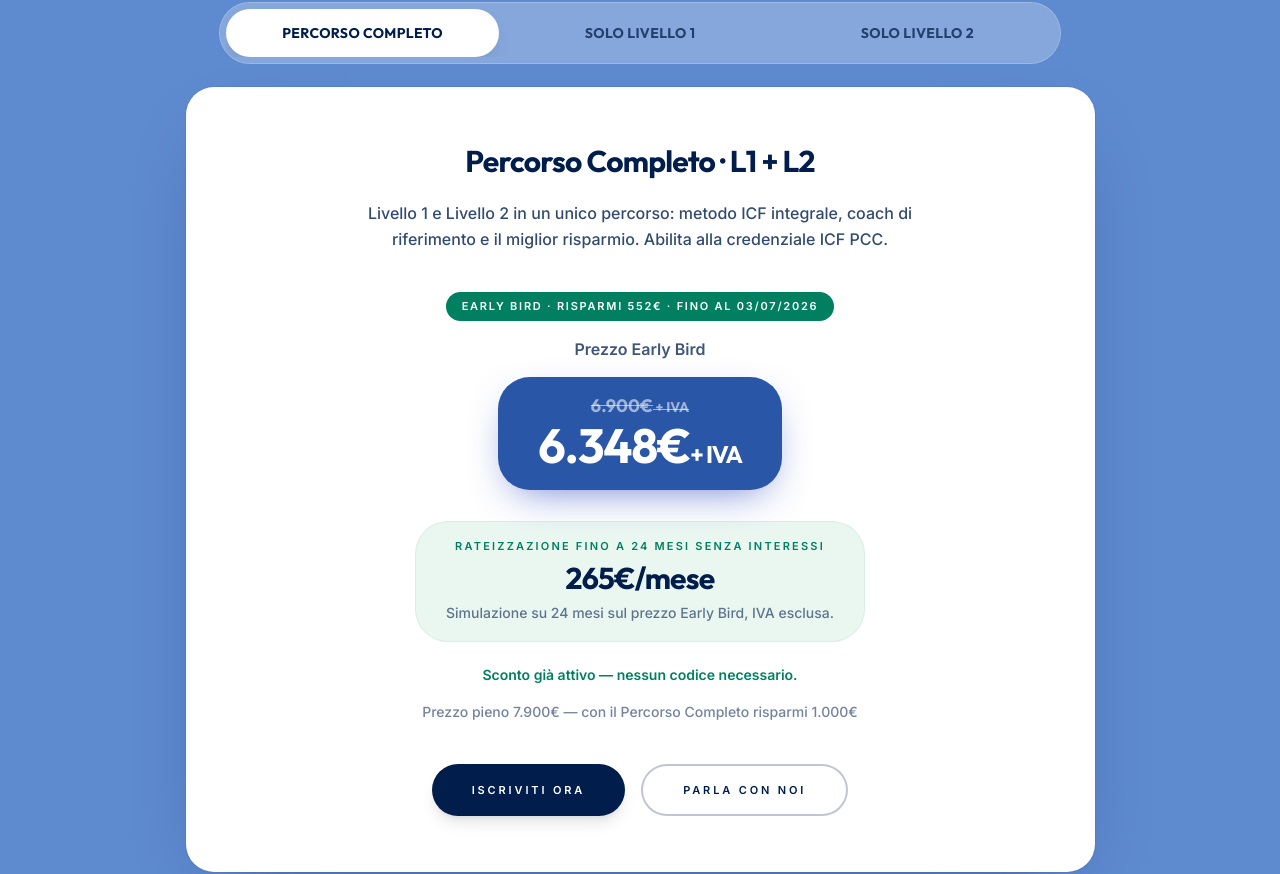
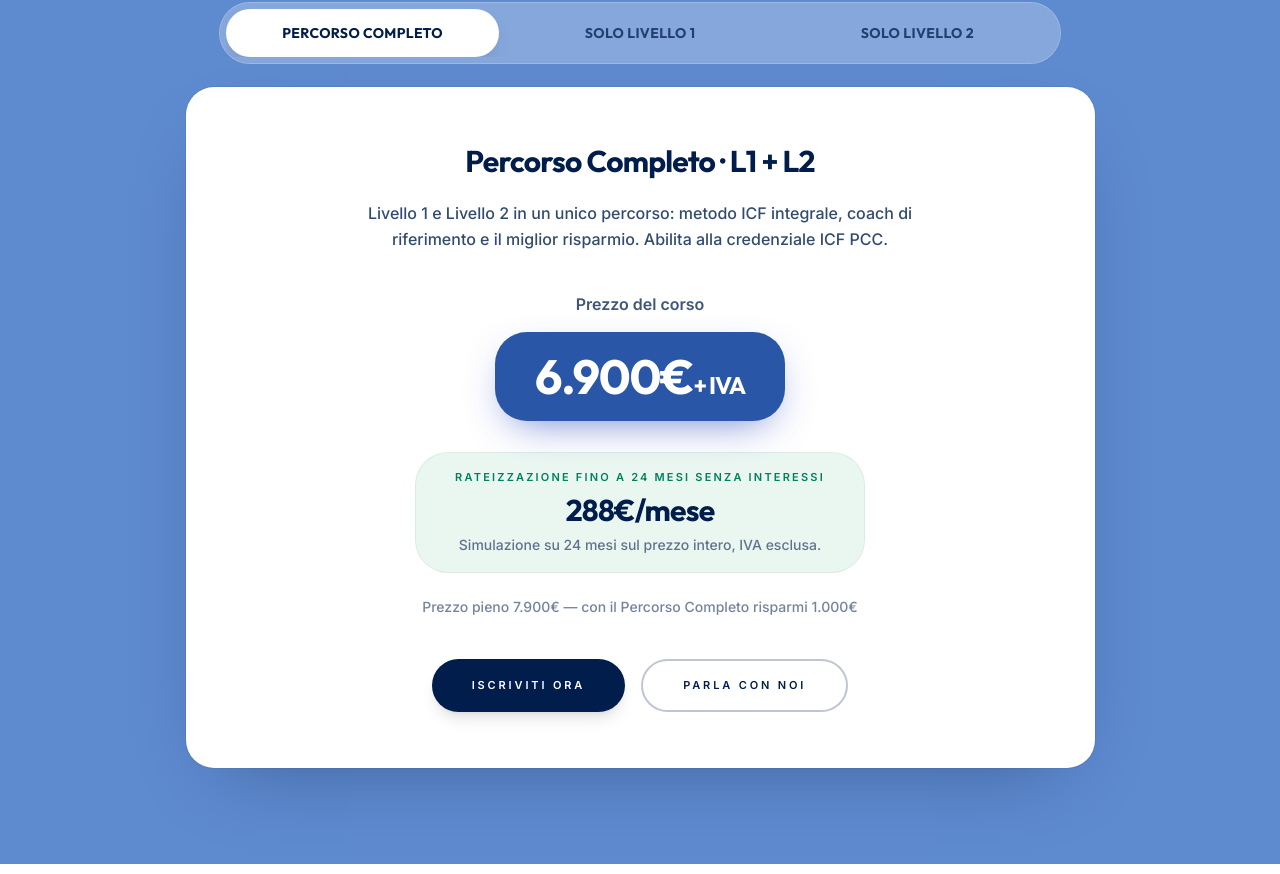
Before and after one commit to danielecolasanti22-wq/asterys-lab---scuola-di-coaching-icf, a React (Vite) app: page /corsi/apcm in a window 1280 px wide. Shown: the part 10151-11025 px from the top of the page. Built offline with nearby package versions, Linux system fonts and the light colour scheme.

Commit message:
Revert "Early Bird 'già applicato' con auto-scadenza (placeholder) su APCM e ASTC"
This reverts commit 8e8cbcdc63a4ee9e7d66e631ce6da8ac4535ae0f.

```diff
--- a/src/constants/coursesContent.tsx
+++ b/src/constants/coursesContent.tsx
@@ -24,17 +24,6 @@ export interface CourseFee {
     note: string;
   };
   type: 'installment' | 'lump' | 'after' | 'zero-rate';
-  /**
-   * Early Bird "già applicato" (come l'offerta WooCommerce): prezzo scontato +
-   * scadenza ISO. Mentre è attivo la card mostra il prezzo pieno barrato e l'EB;
-   * dopo `deadlineISO` torna da solo al prezzo pieno. Fonte di verità: WooCommerce.
-   */
-  earlyBird?: {
-    price: string;
-    save?: string;
-    monthly?: string;
-    deadlineISO: string;
-  };
 }
 
 /** Fascia oraria / riga “calendar + clock” (layout Boolean) */
@@ -615,10 +604,9 @@ export const coursesContent: Record<string, CourseData> = {
     sessionSchedule: [
       { days: "Calendario definito in base all'edizione scelta", time: "" }
     ],
-    // Sezione pagamento sul modello ASTC: una scheda per livello (prezzo intero
-    // + simulazione rate 24 mesi). Early Bird "già applicato" via `earlyBird`:
-    // mentre è attivo mostra il prezzo scontato e si nasconde da solo alla scadenza.
-    // Valori EB e deadline sono PLACEHOLDER — da allineare a WooCommerce per edizione.
+    // Sezione pagamento sul modello ASTC: una scheda per livello, ognuna con
+    // prezzo intero + simulazione rate 24 mesi. La scelta intero/rate avviene
+    // al checkout; qui è solo simulazione. (Early Bird: gestito a parte.)
     fees: [
       {
         title: "Percorso Completo",
@@ -633,12 +621,6 @@ export const coursesContent: Record<string, CourseData> = {
           amount: "288€/mese",
           note: "Simulazione su 24 mesi sul prezzo intero, IVA esclusa."
         },
-        earlyBird: {
-          price: "6.348€",
-          save: "risparmi 552€",
-          monthly: "265€/mese",
-          deadlineISO: "2026-07-03T23:59:59+02:00" // PLACEHOLDER — deadline EB reale per edizione
-        },
         footnote: "Prezzo pieno 7.900€ — con il Percorso Completo risparmi 1.000€"
       },
       {
@@ -653,12 +635,6 @@ export const coursesContent: Record<string, CourseData> = {
           label: "Rateizzazione fino a 24 mesi senza interessi",
           amount: "142€/mese",
           note: "Simulazione su 24 mesi sul prezzo intero, IVA esclusa."
-        },
-        earlyBird: {
-          price: "3.128€",
-          save: "risparmi 272€",
-          monthly: "130€/mese",
-          deadlineISO: "2026-07-03T23:59:59+02:00"
         }
       },
       {
@@ -673,12 +649,6 @@ export const coursesContent: Record<string, CourseData> = {
           label: "Rateizzazione fino a 24 mesi senza interessi",
           amount: "188€/mese",
           note: "Simulazione su 24 mesi sul prezzo intero, IVA esclusa."
-        },
-        earlyBird: {
-          price: "4.140€",
-          save: "risparmi 360€",
-          monthly: "173€/mese",
-          deadlineISO: "2026-07-03T23:59:59+02:00"
         }
       }
     ],
@@ -1475,12 +1445,7 @@ export const coursesContent: Record<string, CourseData> = {
           amount: "121€/mese",
           note: "Simulazione su 24 mesi sul prezzo intero, IVA esclusa."
         },
-        earlyBird: {
-          price: "2.726€",
-          save: "risparmi 174€",
-          monthly: "114€/mese",
-          deadlineISO: "2026-07-03T23:59:59+02:00" // PLACEHOLDER — deadline EB reale per edizione
-        }
+        footnote: "Prezzo Early Bird € 2.726"
       },
       {
         title: "ASTC 1° livello",
@@ -1495,12 +1460,7 @@ export const coursesContent: Record<string, CourseData> = {
           amount: "50€/mese",
           note: "Simulazione su 24 mesi sul prezzo intero, IVA esclusa."
         },
-        earlyBird: {
-          price: "1.128€",
-          save: "risparmi 72€",
-          monthly: "47€/mese",
-          deadlineISO: "2026-07-03T23:59:59+02:00"
-        }
+        footnote: "Prezzo Early Bird € 1.128"
       },
       {
         title: "ASTC 2° livello",
@@ -1515,12 +1475,7 @@ export const coursesContent: Record<string, CourseData> = {
           amount: "88€/mese",
           note: "Simulazione su 24 mesi sul prezzo intero, IVA esclusa."
         },
-        earlyBird: {
-          price: "1.974€",
-          save: "risparmi 126€",
-          monthly: "82€/mese",
-          deadlineISO: "2026-07-03T23:59:59+02:00"
-        }
+        footnote: "Prezzo Early Bird € 1.974"
       }
     ],
     faqs: commonFaqs
--- a/src/pages/CourseDetail.tsx
+++ b/src/pages/CourseDetail.tsx
@@ -45,20 +45,6 @@ import {
 import { CourseImage } from '../components/CourseImage';
 import { TestimonialsSection } from '../components/TestimonialsSection';
 import { Highlight } from '../components/Highlight';
-
-/** Early Bird attivo se oggi ≤ deadline (la verità sull'addebito resta a WooCommerce). */
-function isEarlyBirdActive(eb?: { deadlineISO: string }): boolean {
-  if (!eb) return false;
-  const t = Date.parse(eb.deadlineISO);
-  return Number.isFinite(t) && Date.now() <= t;
-}
-
-function formatDeadline(iso: string): string {
-  const d = new Date(iso);
-  return Number.isNaN(d.getTime())
-    ? ''
-    : d.toLocaleDateString('it-IT', { day: '2-digit', month: '2-digit', year: 'numeric' });
-}
 
 function richText(text: string): ReactNode {
   const parts = text.split(/(\*\*[^*]+\*\*)/g);
@@ -1847,16 +1833,7 @@ export default function CourseDetail({ courseId, courseData }: CourseDetailProps
             {course.fees.map((fee, idx) => {
               if (paymentTab !== fee.title.toLowerCase()) return null;
               const isInstallmentLike = fee.type === 'installment' || fee.type === 'zero-rate' || fee.type === 'after';
-              const eb = isEarlyBirdActive(fee.earlyBird) ? fee.earlyBird! : null;
-              const priceLabel = eb ? 'Prezzo Early Bird' : isInstallmentLike ? 'a partire da' : 'Prezzo del corso';
-              const financing =
-                eb && eb.monthly
-                  ? {
-                      label: 'Rateizzazione fino a 24 mesi senza interessi',
-                      amount: eb.monthly,
-                      note: 'Simulazione su 24 mesi sul prezzo Early Bird, IVA esclusa.',
-                    }
-                  : fee.financing;
+              const priceLabel = isInstallmentLike ? 'a partire da' : 'Prezzo del corso';
               return (
                 <div key={idx} className="mx-auto max-w-xl text-center">
                   <h3 className="text-2xl sm:text-3xl font-display font-black text-brand-navy mb-5 normal-case tracking-tight leading-tight">
@@ -1866,49 +1843,31 @@ export default function CourseDetail({ courseId, courseData }: CourseDetailProps
                     {richText(fee.desc)}
                   </p>
 
-                  {eb ? (
-                    <div className="mx-auto mb-4 inline-flex items-center gap-2 rounded-full bg-[#008060] px-4 py-1.5 text-[10px] sm:text-[11px] font-black uppercase tracking-[0.16em] text-white">
-                      Early Bird{eb.save ? ` · ${eb.save}` : ''} · fino al {formatDeadline(eb.deadlineISO)}
-                    </div>
-                  ) : null}
-
                   <p className="text-sm sm:text-base font-semibold text-brand-navy/75 mb-4 normal-case tracking-normal">
                     {priceLabel}
                   </p>
 
                   <div className="mx-auto mb-8 inline-block rounded-2xl bg-brand-accent px-8 py-4 sm:px-10 sm:py-5 shadow-[0_14px_40px_-16px_rgba(29,59,185,0.7)]">
-                    {eb ? (
-                      <p className="text-base sm:text-lg font-display font-black text-white/55 line-through leading-none mb-1">
-                        {fee.price}
-                        {fee.priceLabel ? <span className="text-sm font-black"> {fee.priceLabel}</span> : null}
-                      </p>
-                    ) : null}
                     <p className="text-3xl sm:text-5xl font-display font-black text-white tracking-tight leading-none">
-                      {eb ? eb.price : fee.price}
+                      {fee.price}
                       {fee.priceLabel ? (
                         <span className="text-xl sm:text-2xl font-black">{fee.priceLabel}</span>
                       ) : null}
                     </p>
                   </div>
 
-                  {financing ? (
+                  {fee.financing ? (
                     <div className="mx-auto mb-6 max-w-md rounded-2xl bg-[#EAF7F1] px-5 py-4 ring-1 ring-[#008060]/15">
                       <p className="text-[10px] sm:text-[11px] font-black uppercase tracking-[0.2em] text-[#008060] mb-1.5">
-                        {financing.label}
+                        {fee.financing.label}
                       </p>
                       <p className="text-2xl sm:text-3xl font-display font-black tracking-tight text-brand-navy">
-                        {financing.amount}
+                        {fee.financing.amount}
                       </p>
                       <p className="mt-1.5 text-xs sm:text-sm font-medium leading-relaxed text-brand-navy/60">
-                        {financing.note}
+                        {fee.financing.note}
                       </p>
                     </div>
-                  ) : null}
-
-                  {eb ? (
-                    <p className="text-[#008060] text-xs sm:text-sm font-semibold mb-4">
-                      Sconto già attivo — nessun codice necessario.
-                    </p>
                   ) : null}
 
                   {fee.footnote ? (
```
